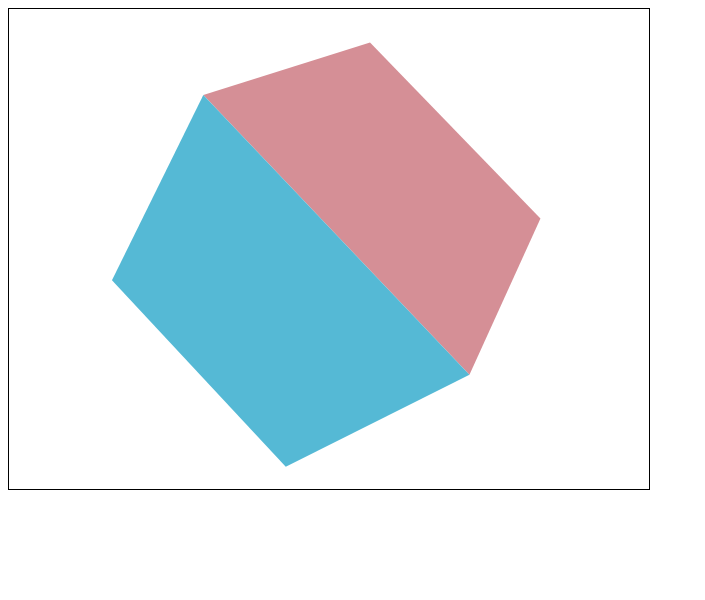
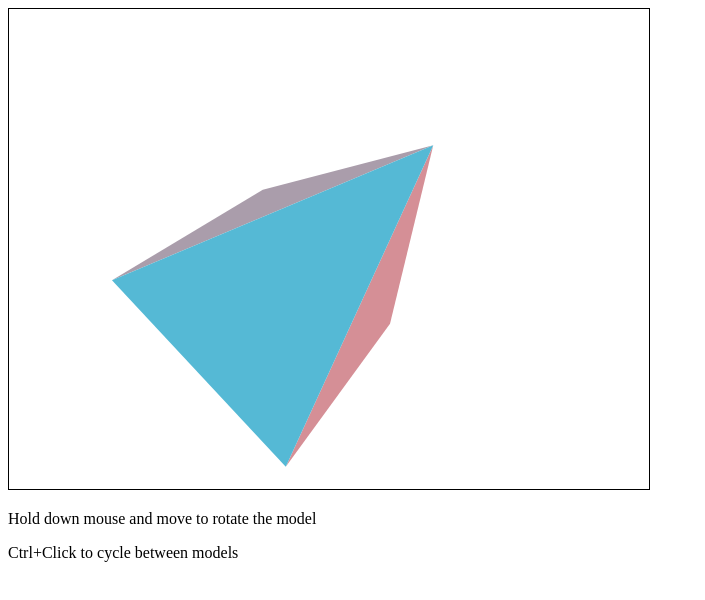
Before and after one commit to falsefalse/js-raw-cube, a plain HTML site: page index.html in a window 1280 px wide. Shown: the whole page, without its empty margins (0-705 px from the left). Drawn offline with Linux system fonts and the light colour scheme.

Commit message:
Add basic Model constructor, pyramid model and switching btw em

```diff
--- a/cube.js
+++ b/cube.js
@@ -4,9 +4,10 @@
 // constants
 var PERS = 500, SCALE = 125;
 
+var cube = new Model(
   // x, y, z
   // center of the cube is in 0, 0, 0
-var verts = [
+  [
     [-1, -1, -1], // 0
     [-1, -1,  1], // 1
     [ 1, -1,  1], // 2
@@ -15,28 +16,38 @@ var verts = [
     [-1,  1,  1], // 5
     [ 1,  1,  1], // 6
     [ 1,  1, -1], // 7
-].map(function(vert) {
-  // scale coords to make cube to look something bigger than 2×2
-  return vert.map(function(coord) {
-    return coord * SCALE;
-  })
-})
-
+  ],
   // looking from outside of the cube, CCW
   // order of points are important to determine sides that shouldn't be rendered
-var sides = [
+  [
     [0, 1, 2, 3], // bottom
     [7, 6, 5, 4], // top
     [0, 4, 5, 1], // left
     [1, 5, 6, 2], // back
     [2, 6, 7, 3], // right
     [3, 7, 4, 0], // front
-].map(function(side) {
-  // compose array of cube sides, 4 verts per side
-  return side.map(function(vI) {
-    return verts[vI];
-  });
-});
+  ],
+  SCALE
+);
+
+var pyramid = new Model(
+  [
+    [-1, -1, -1],
+    [-1, -1,  1],
+    [ 1, -1,  1],
+    [ 1, -1, -1],
+    [ 0,  1.25,  0],
+  ],
+  // looking from the inside, CW
+  [
+    [0, 1, 2, 3], // base
+    [3, 4, 0],    // front
+    [1, 4, 2],    // back
+    [0, 4, 1],    // left
+    [2, 4, 3],    // right
+  ],
+  SCALE
+)
 
 document.addEventListener('DOMContentLoaded', function() {
   var canvas = document.getElementById('canvas');
@@ -54,15 +65,16 @@ document.addEventListener('DOMContentLoaded', function() {
     dz && (animation_angles[2] += dz);
   }
 
-  function draw (dx, dy, dz) {
-    dx *= Math.PI / 400;
-    dy *= Math.PI / 400;
-    dz *= Math.PI / 400;
+  var model = pyramid;
+
+  function draw (model, animation_angles) {
     // rotation speeds
-    var rM = rotation_matrix(dx, dy, dz);
+    var rM = rotation_matrix.apply(this, animation_angles.map(function(angle) {
+      return angle * Math.PI / 400;
+    }));
 
-    for (var i = 0, l = sides.length; i < l; i++) {
-      var side = sides[i];
+    for (var i = 0, l = model.sides.length; i < l; i++) {
+      var side = model.sides[i];
 
       var transformed = side.map(function(point) {
         // apply rotation and perspective
@@ -91,7 +103,7 @@ document.addEventListener('DOMContentLoaded', function() {
       // these control rotation speed per axis
       update_animation_angles(2, 3, 1);
 
-      draw.apply(this, animation_angles);
+      draw(model, animation_angles);
     }
     requestAnimFrame(animloop, canvas);
   })();
@@ -113,8 +125,18 @@ document.addEventListener('DOMContentLoaded', function() {
 
       clear();
       update_animation_angles(0.5 * delta[0], 0.5 * delta[1]);
-      draw.apply(this, animation_angles);
+      draw(model, animation_angles);
       prev_coords = coords;
     }
   }, false);
+
+  canvas.addEventListener('click', function(event) {
+    if (!event.ctrlKey) return;
+    if (model === cube) {
+      model = pyramid;
+    } else {
+      model = cube;
+    }
   }, false);
+
+}, false);
--- a/index.html
+++ b/index.html
@@ -8,5 +8,8 @@
   <canvas id="canvas" width="640" height="480" style="border: 1px solid #000;"></canvas>
   <script src="utils.js"></script>
   <script src="cube.js"></script>
+
+  <p>Hold down mouse and move to rotate the model</p>
+  <p>Ctrl+Click to cycle between models</p>
 </body>
 </html>
--- a/utils.js
+++ b/utils.js
@@ -122,6 +122,19 @@ var Draw = function(canvas) {
   this.c.fillStyle = "#000";
 }
 
+var Model = function(verticies, sides, scale) {
+  this.verticies = verticies;
+  this.sides = sides;
+
+  this.sides = sides.map(function(side) {
+    return side.map(function(vertex_index) {
+      return verticies[vertex_index].map(function(coord) {
+        return coord * scale;
+      });
+    });
+  });
+}
+
 // shim for requestAnimationFrame from Paul Irish
 window.requestAnimFrame = (function(){
   return  window.requestAnimationFrame       ||
```
Lines whose indentation alone changed are shown as unchanged.
